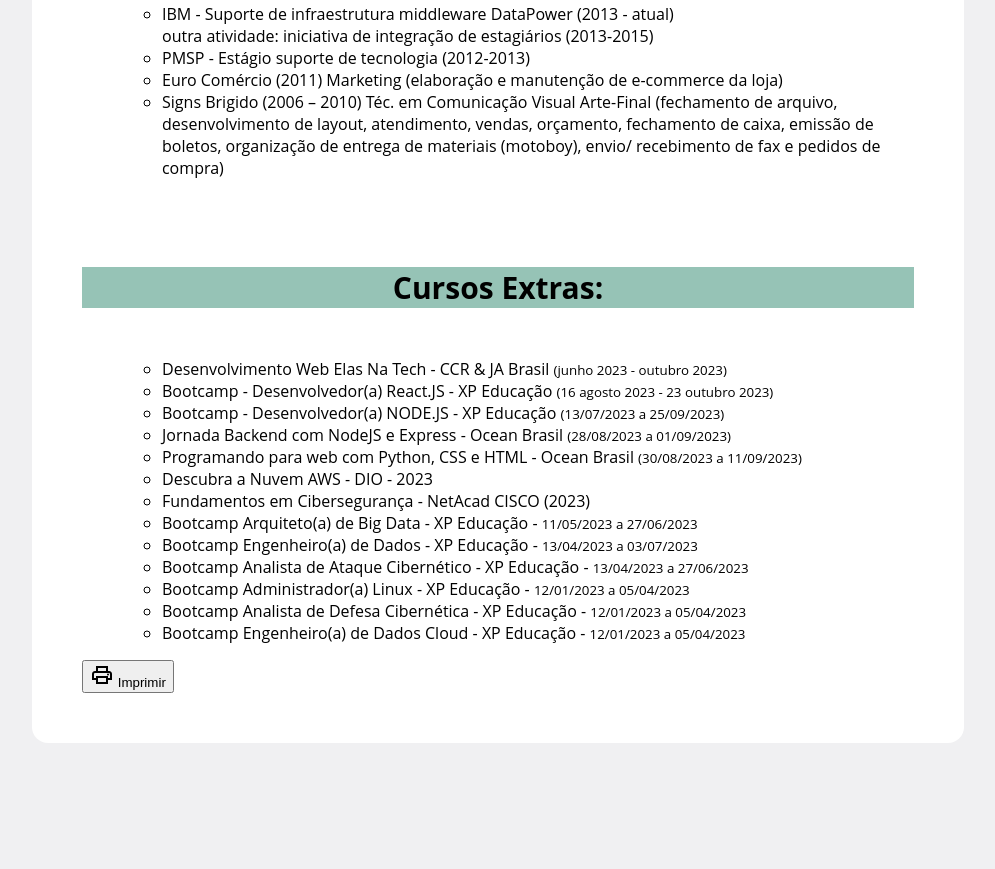
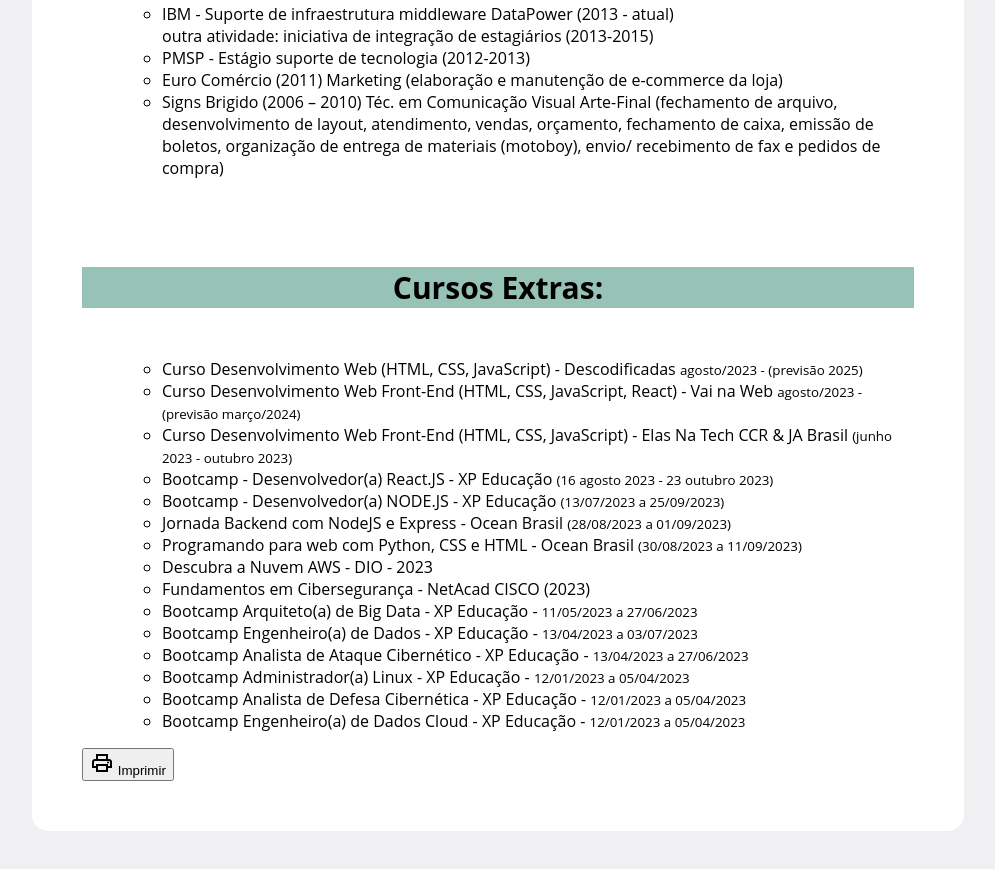
Before and after one commit to KarinPortfolio/curriculo, a plain HTML site: page index.html in a window 1280 px wide. Shown: the part 835-1704 px from the top of the page, without its empty margins (142-1137 px from the left). Before the commit the page ends 1658 px from the top, so only its background shows below. Drawn offline with nearby package versions, Linux system fonts and the light colour scheme.

Commit message:
Update index.html

```diff
--- a/index.html
+++ b/index.html
@@ -52,7 +52,9 @@
     <p>
     <ol>
       <ul>
-        <li>Desenvolvimento Web Elas Na Tech - CCR & JA Brasil <small>(junho 2023 - outubro
+        <li>Curso Desenvolvimento Web (HTML, CSS, JavaScript) - Descodificadas <small>agosto/2023 - (previsão 2025)</small></li>
+        <li>Curso Desenvolvimento Web Front-End (HTML, CSS, JavaScript, React) - Vai na Web <small>agosto/2023 - (previsão março/2024)</small></li>
+        <li>Curso Desenvolvimento Web Front-End (HTML, CSS, JavaScript) - Elas Na Tech CCR & JA Brasil <small>(junho 2023 - outubro
             2023)</small></li>
                 <li>Bootcamp - Desenvolvedor(a) React.JS - XP Educação <small>(16 agosto 2023 - 23 outubro
             2023)</small></li>
```
